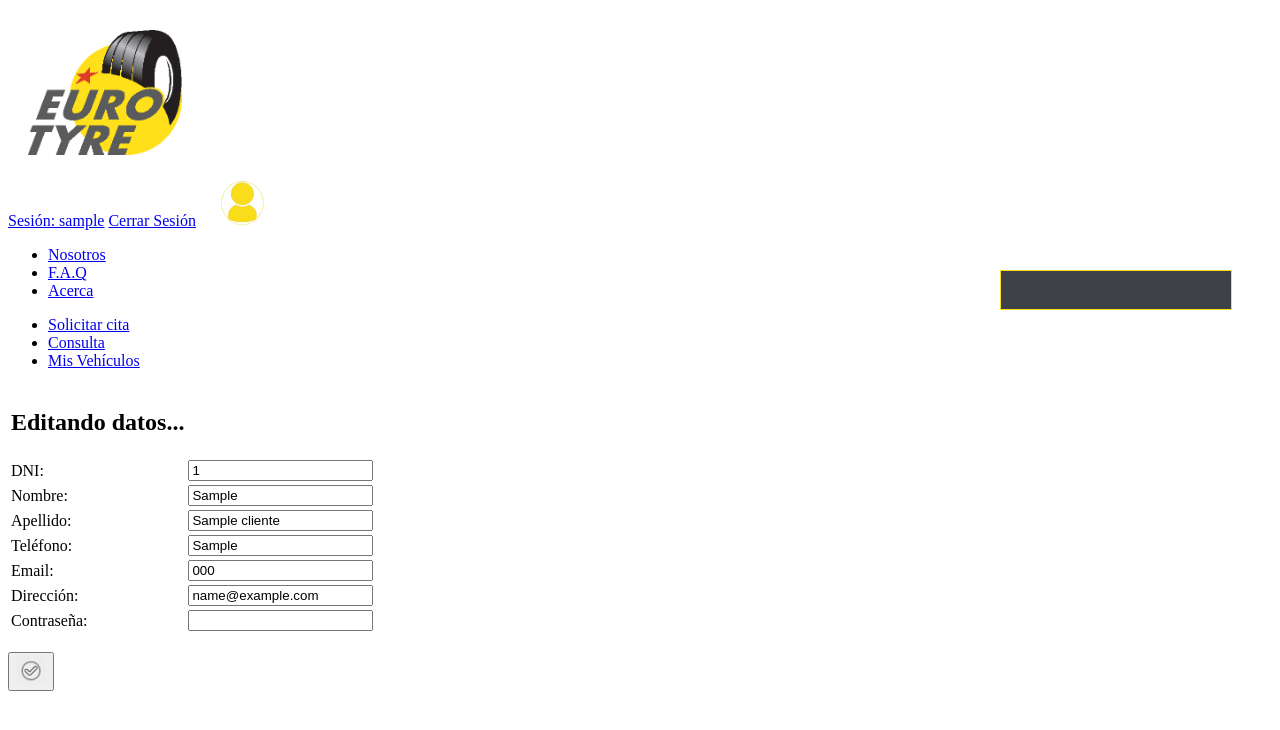
After one commit to Jesusjbs/taller-iissi, a PHP site: page /XE/ClienteCL/Perfil.php in a window 1280 px wide. The commit adds this page. Shown: the top 730 px of the page. Run offline with PHP 8.4, Linux system fonts and the light colour scheme; the visitor is signed in with stand-in values (Sample User, id 1); tables that the repository leaves empty or names only in its code hold one stand-in row (values such as "Sample post"); some libraries are stand-ins or nearby versions.

Commit message:
CREACIÓN DE PERFIL Y ADMINISTRADOR
Co-authored-by: Jesusjbs <jesusbarba11@gmail.com>
Co-authored-by: Zorgary <fernandohq23@outlook.com>

```diff
--- a/Taller EuroTyre/CitaCL/factura.php
+++ b/Taller EuroTyre/CitaCL/factura.php
@@ -12,7 +12,7 @@
         if(!isset($oid)) Header("Location: consulta.php");
     }
     $conexion = crearConexionBD();
-    $facturas = consulta_factura($conexion,$oid);
+    $facturas = consulta_factura($conexion,$oid,$_SESSION["login"]);
     cerrarConexionBD($conexion);
 
 
--- a/Taller EuroTyre/CitaCL/gestionarCitas.php
+++ b/Taller EuroTyre/CitaCL/gestionarCitas.php
@@ -19,8 +19,8 @@
 
 }
 
-function consulta_factura($conexion, $oid) {
-    $consulta = "SELECT * FROM FACTURASCLIENTES WHERE OID_R = $oid";
+function consulta_factura($conexion, $oid,$dni) {
+    $consulta = "SELECT * FROM FACTURASCLIENTES WHERE OID_R = $oid and DNI=$dni";
     try{
         return $conexion -> query($consulta);
     } catch(PDOException $e) {
--- a/Taller EuroTyre/ClienteCL/gestionarUsuarios.php
+++ b/Taller EuroTyre/ClienteCL/gestionarUsuarios.php
@@ -28,4 +28,35 @@ function consultarCliente($conexion,$dni,$pass) {
 	$stmt->execute();
 	return $stmt->fetchColumn();
 }
+
+function datosCliente($conexion, $dni) {
+    try {
+        $consulta = "SELECT * FROM CLIENTES WHERE DNI = $dni";
+        $stmt = $conexion->prepare($consulta);
+        $stmt-> execute();
+        return $stmt;
+    } catch(PDOException $err) {
+            echo $err -> GetMessage();
+            return false;
+    }
+}
+
+function editarCliente($conexion, $dni, $nombre, $apellido, $telefono, $email, $direccion, $contraseña) {
+    try{
+        $stmt=$conexion->prepare('CALL EDITARPERFIL(:dni, :nombre, :apellido, :telefono, :email, :direccion, :contraseña)');
+        $stmt->bindParam(':dni',$dni);
+        $stmt->bindParam(':nombre',$nombre);
+        $stmt->bindParam(':apellido',$apellido);
+        $stmt->bindParam(':telefono',$telefono);
+        $stmt->bindParam(':email',$email);
+        $stmt->bindParam(':direccion',$direccion);
+        $stmt->bindParam(':contraseña',$contraseña);
+		$stmt->execute();
+		return "";
+
+    }catch(PDOException $e){
+        return $e->getMessage();
+    }
+}
+
 ?>
--- /dev/null
+++ b/Taller EuroTyre/ClienteCL/perfil.php
@@ -0,0 +1,148 @@
+<?php
+	session_start();
+
+	require_once("../Otros/gestionBD.php");
+	require_once("./gestionarUsuarios.php");
+
+		if(!isset($_SESSION["login"])){
+			Header("Location: ../Otros/login.php");
+        } else {
+            if(isset($_SESSION["cliente"])) {
+                $cliente = $_SESSION["cliente"];
+                unset($_SESSION["cliente"]);
+            }
+
+            $conexion = crearConexionBD();
+            $consultas = datosCliente($conexion,$_SESSION["login"]);
+		    cerrarConexionBD($conexion);
+        }
+?>
+
+<!DOCTYPE html>
+<html lang="es">
+
+<head>
+    <meta charset="utf-8">
+    <title>Mi Perfil</title>
+</head>
+
+<body>
+
+    <?php
+    include_once("../Otros/cabecera.php");
+
+	foreach($consultas as $consulta) {
+	?>
+    <article class="perfil">
+            <form method="post" action="controlador_perfil.php">
+                <div class="fila_usuario">
+                    <div class="dato_usuario">
+                        <input id="id_dni" name="dni" type="hidden" value="<?php echo $consulta[0];?>" />
+                        <input id="id_nombre" name="nombre" type="hidden" value="<?php  echo $consulta[1];?>" />
+                        <input id="id_apellido" name="apellido" type="hidden" value="<?php  echo $consulta[2];?>" />
+                        <input id="id_telefono" name="telefono" type="hidden" value="<?php  echo $consulta[3];?>" />
+                        <input id="id_email" name="email" type="hidden" value="<?php  echo $consulta[4];?>" />
+                        <input id="id_direccion" name="direccion" type="hidden" value="<?php  echo $consulta[5];?>" />
+                        <input id="id_contraseña" name="contraseña" type="hidden" value="<?php  echo $consulta[6];?>" />
+
+
+                        <?php
+                if(isset($cliente)){ ?>
+                        <table>
+                            <tr>
+                                <th><h2>Editando datos...</h2></th>
+                            </tr>
+                            <tr>
+                                <td>DNI:</td>
+                                <td><input id="id_dni" name="dni" type="text" value="<?php echo $consulta[0];?>" /></td>
+                            </tr>
+                            <tr>
+                                <td>Nombre:</td>
+                                <td><input id="id_nombre" name="nombre" type="text" value="<?php echo $consulta[1];?>" /></td>
+                            </tr>
+                            <tr>
+                                <td>Apellido:</td>
+                                <td><input id="id_apellido" name="apellido" type="text" value="<?php echo $consulta[2];?>" /></td>
+                            </tr>
+                            <tr>
+                                <td>Teléfono:</td>
+                                <td><input id="id_telefono" name="telefono" type="text" value="<?php echo $consulta[3];?>" /></td>
+                            </tr>
+                            <tr>
+                                <td>Email:</td>
+                                <td><input id="id_email" name="email" type="text" value="<?php echo $consulta[4];?>" /></td>
+                            </tr>
+                            <tr>
+                                <td>Dirección:</td>
+                                <td><input id="id_direccion" name="direccion" type="text" value="<?php  echo $consulta[5];?>" /></td>
+                            </tr>
+                            <tr>
+                                <td>Contraseña:</td>
+                                <td><input id="id_contraseña" name="contraseña" type="password" /></td>
+                            </tr>
+                        </table><br />
+
+                        <?php } else { ?>
+
+                            <table>
+                            <tr>
+                                <th><h2>MIS DATOS</h2></th>
+                            </tr>
+                            <tr>
+                                <td>DNI:</td>
+                                <td><?php echo $consulta[0];?></td>
+                            </tr>
+                            <tr>
+                                <td>Nombre:</td>
+                                <td><?php echo $consulta[1];?></td>
+                            </tr>
+                            <tr>
+                                <td>Apellido:</td>
+                                <td><?php echo $consulta[2];?></td>
+                            </tr>
+                            <tr>
+                                <td>Teléfono:</td>
+                                <td><?php echo $consulta[3];?></td>
+                            </tr>
+                            <tr>
+                                <td>Email:</td>
+                                <td><?php echo $consulta[4];?></td>
+                            </tr>
+                            <tr>
+                                <td>Dirección:</td>
+                                <td><?php echo $consulta[5];?></td>
+                            </tr>
+                            <tr>
+                                <td>Contraseña:</td>
+                                <td>***********</td>
+                            </tr>
+
+                        </table><br />
+
+                        <?php
+                    } ?>
+                    </div>
+
+                    <div class="id_botonesClientes">
+                        <?php
+                if(isset($cliente)){ ?>
+                        <!-- Botón de grabar -->
+                        <button id="grabar" name="grabar" type="submit" class="editar_fila">
+                            <img src="../img/commit_button.png" style="width: 30px; height: 30px;" class="editar_fila"
+                                alt="Guardar modificación">
+                        </button>
+                        <?php } else { ?>
+                        <!-- Botón de editar -->
+                        <button id="editar" name="editar" type="submit" class="editar_fila">
+                            <img src="../img/UserEdite.png" style="width: 30px; height: 30px;" class="editar_fila"
+                                alt="Editar perfil">
+                        </button>
+                        <br /><br />
+                        <?php } ?>
+                    </div>
+                </div>
+            </form>
+        </article>
+    <?php } ?>
+</body>
+</html>
--- a/Taller EuroTyre/Otros/cabecera.php
+++ b/Taller EuroTyre/Otros/cabecera.php
@@ -7,11 +7,12 @@
 
         <div>
             <?php
-        if(isset($_SESSION["login"])){
-            echo "Sesión: ".$_SESSION["login"]; ?>
+        if(isset($_SESSION["login"])){ ?>
+            <a href="../ClienteCL/Perfil.php"> <?php echo "Sesión: ".$_SESSION["login"]; ?></a>
             <a href="../Otros/login.php">Cerrar Sesión</a>
+            <a href="../ClienteCL/Perfil.php" ><img id="id_logo" src="../img/UserLogo.png"  style="width: 45px; height=50px;" alt="Logo User" /></a>
         <?php
-        }else{?>
+        } else{ ?>
             <a href="../Otros/login.php">Iniciar Sesión</a>
         <?php
         }
```
Also changed, not shown: Taller EuroTyre/AdminAD/gestionarAdmin.php (added, +10 -0 lines), Taller EuroTyre/ClienteCL/accion_modificar_perfil.php (added, +34 -0 lines), Taller EuroTyre/ClienteCL/controlador_perfil.php (added, +21 -0 lines), Taller EuroTyre/Otros/login.php (+10 -7 lines), Taller EuroTyre/img/UserEdite.png (added), Taller EuroTyre/img/UserLogo.png (added).
